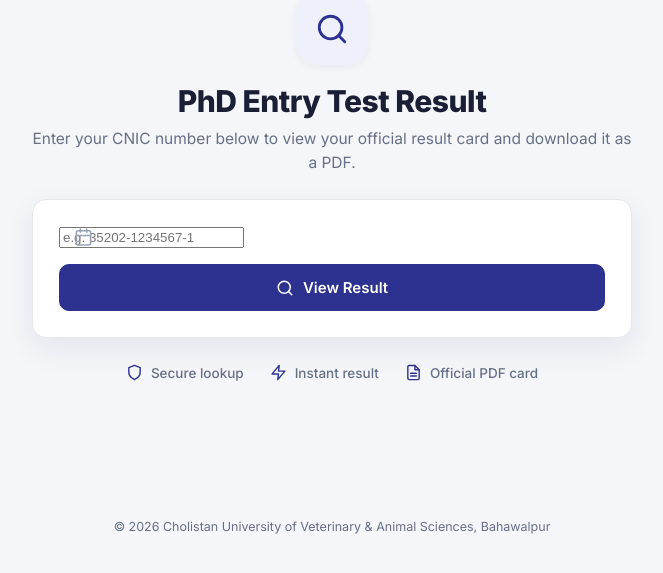
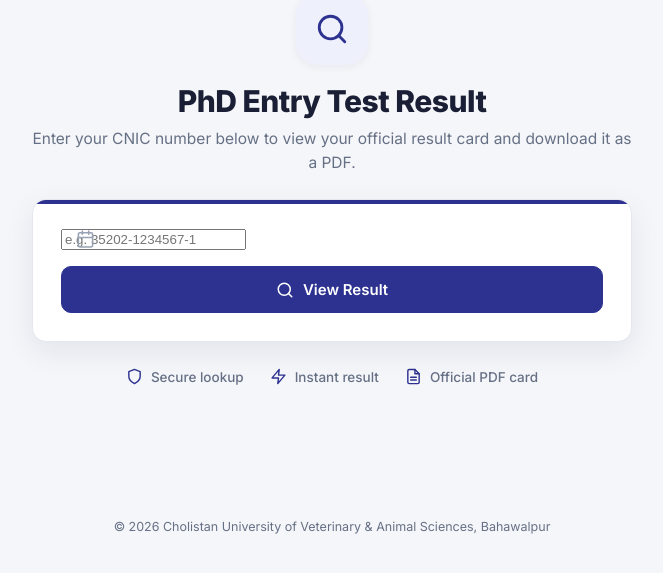
Before and after one commit to uzairareeb/cuvas-result-portal, a Flask app: page / in a window 1280 px wide. Shown: the part 143-716 px from the top of the page, without its empty margins (308-971 px from the left). Run offline with Flask 3, Linux system fonts and the light colour scheme; data comes from the database, SQL or seed files in the repository; some libraries are stand-ins or nearby versions.

Commit message:
Polish CNIC search card: ID icon, label, hint, accent bar

```diff
--- a/static/css/style.css
+++ b/static/css/style.css
@@ -62,7 +62,9 @@ body {
 .hero-badge svg { width: 34px; height: 34px; }
 .hero h1 { margin: 0 0 8px; font-size: 30px; font-weight: 800; letter-spacing: -.5px; }
 .lede { color: var(--muted); font-size: 15.5px; margin: 0 0 24px; line-height: 1.55; }
-.search-card { background: var(--card); border: 1px solid var(--line); border-radius: var(--radius); box-shadow: var(--shadow); padding: 26px; text-align: left; }
+.search-card { background: var(--card); border: 1px solid var(--line); border-radius: var(--radius); box-shadow: var(--shadow); padding: 28px; text-align: left; position: relative; overflow: hidden; }
+.search-card::before { content: ""; position: absolute; top: 0; left: 0; right: 0; height: 4px; background: var(--primary); }
+.field-hint { font-size: 12.5px; color: var(--muted); margin: -8px 0 18px; }
 .trust-row { display: flex; justify-content: center; gap: 26px; margin-top: 26px; flex-wrap: wrap; }
 .trust-row div { display: flex; align-items: center; gap: 8px; color: var(--muted); font-size: 13.5px; font-weight: 500; }
 .trust-row svg { width: 17px; height: 17px; color: var(--primary); }
```
